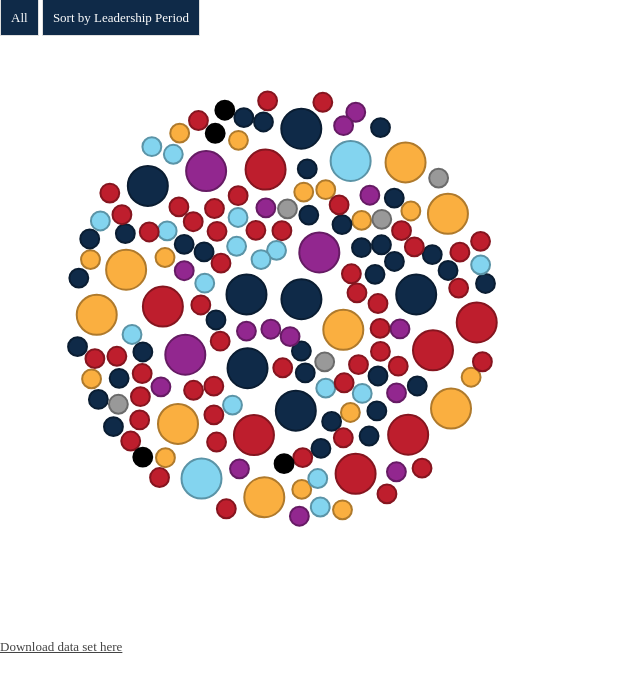
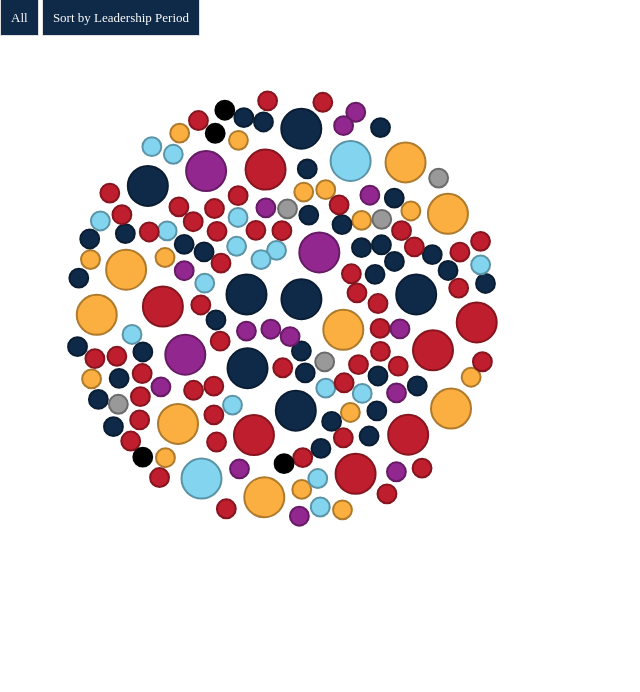
Before and after one commit to willahine/beyondparallel, a plain HTML site: page interactive/bubble_chart-gh-pages_original/index.html in a window 1280 px wide. Shown: the whole page, without its empty margins (0-640 px from the left). Drawn offline with Linux system fonts and the light colour scheme.

Commit message:
dataset removal

```diff
--- a/interactive/bubble_chart-gh-pages_original/index.html
+++ b/interactive/bubble_chart-gh-pages_original/index.html
@@ -24,10 +24,6 @@
 
     <div id="vis"></div>
 
-<footer>
-  <p><a href="#">Download data set here</a> </p>
-</footer>
-
   </div>
 
   <script src="lib/d3.js"></script>
```
